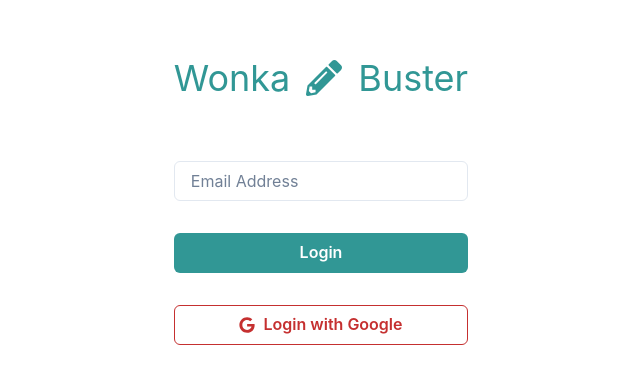
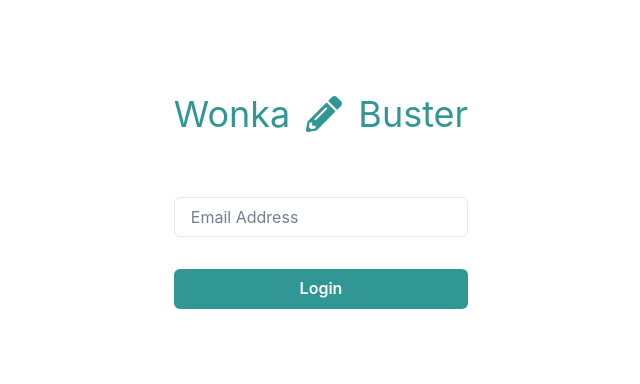
Before and after one commit to HPaulos/wonka-safe-sign, a React (Create React App) app: page /login in a window 1280 px wide. Shown: the part 202-586 px from the top of the page, without its empty margins (319-959 px from the left). Built offline with nearby package versions, Linux system fonts and the light colour scheme; no server answers.

Commit message:
Updated to validate before submiting form

```diff
--- a/src/pages/wonka-login.jsx
+++ b/src/pages/wonka-login.jsx
@@ -16,7 +16,7 @@ import {
   IconButton,
   FormErrorMessage,
 } from "@chakra-ui/react";
-import { FaGoogle, FaPencilAlt, FaEye, FaEyeSlash } from "react-icons/fa";
+import { FaPencilAlt, FaEye, FaEyeSlash } from "react-icons/fa";
 import firebaseWonkaApp from "../util/firebase-wonka-app";
 import {
   getAuth,
@@ -41,21 +41,16 @@ function WonkaLogin() {
   const [passwordsMatch, setPasswordsMatch] = useState(false); // TODO: Implement password matching [https://stackoverflow.com/questions/21727317/how-to-check-confirm-password-field-in-form-without-reloading-page
   const [showPassword, setShowPassword] = useState(false);
   const [showConfirmPassword, setShowConfirmPassword] = useState(false);
+  const [disabled, setDisabled] = useState(true); // TODO: Implement disabled button [https://stackoverflow.com/questions/21727317/how-to-check-confirm-password-field-in-form-without-reloading-page
 
   const toggleShowPassword = () => setShowPassword(!showPassword);
   const toggleShowConfirmPassword = () =>
     setShowConfirmPassword(!showConfirmPassword);
 
   const handlePasswordMatch = (event) => {
-    if (
-      password !== "" &&
-      event.target.value !== "" &&
-      event.target.value === password
-    ) {
-      setPasswordsMatch(event.target.value === password);
-    } else {
-      setPasswordsMatch(false);
-    }
+    const passwordsMatch = password && event.target.value === password;
+    setPasswordsMatch(passwordsMatch);
+    setDisabled(!(isEmailValid(email) && password && passwordsMatch));
   };
 
   const isEmailValid = (email) => {
@@ -83,14 +78,22 @@ function WonkaLogin() {
 
   const handleEmailChange = (event) => {
     setEmail(event.target.value);
+    setDisabled(
+      !(isEmailValid(event.target.value) && password && passwordsMatch)
+    );
   };
 
   const handlePasswordChange = (event) => {
     setPassword(event.target.value);
+    setDisabled(!(isEmailValid(email) && event.target.value && passwordsMatch));
   };
 
   const handleSubmit = async (event) => {
     event.preventDefault();
+    if(disabled){
+      setError("Please enter a valid email and password");
+      return;
+    }
     setError(""); // Reset the error message before a new attempt
     const auth = getAuth(firebaseWonkaApp);
     if (newAccount) {
@@ -193,18 +196,14 @@ function WonkaLogin() {
                 {error}
               </Alert>
             )}
-            <Button colorScheme="teal" type="submit" width="full" mt={4}>
-              {newAccount ? "Register" : "Login"}
-            </Button>
             <Button
-              leftIcon={<FaGoogle />}
-              colorScheme="red"
-              variant="outline"
-              onClick={() => console.log("Login with Google")}
+              disabled={disabled}
+              colorScheme="teal"
+              type="submit"
               width="full"
               mt={4}
             >
-              Login with Google
+              {newAccount ? "Register" : "Login"}
             </Button>
           </VStack>
         </form>
```
